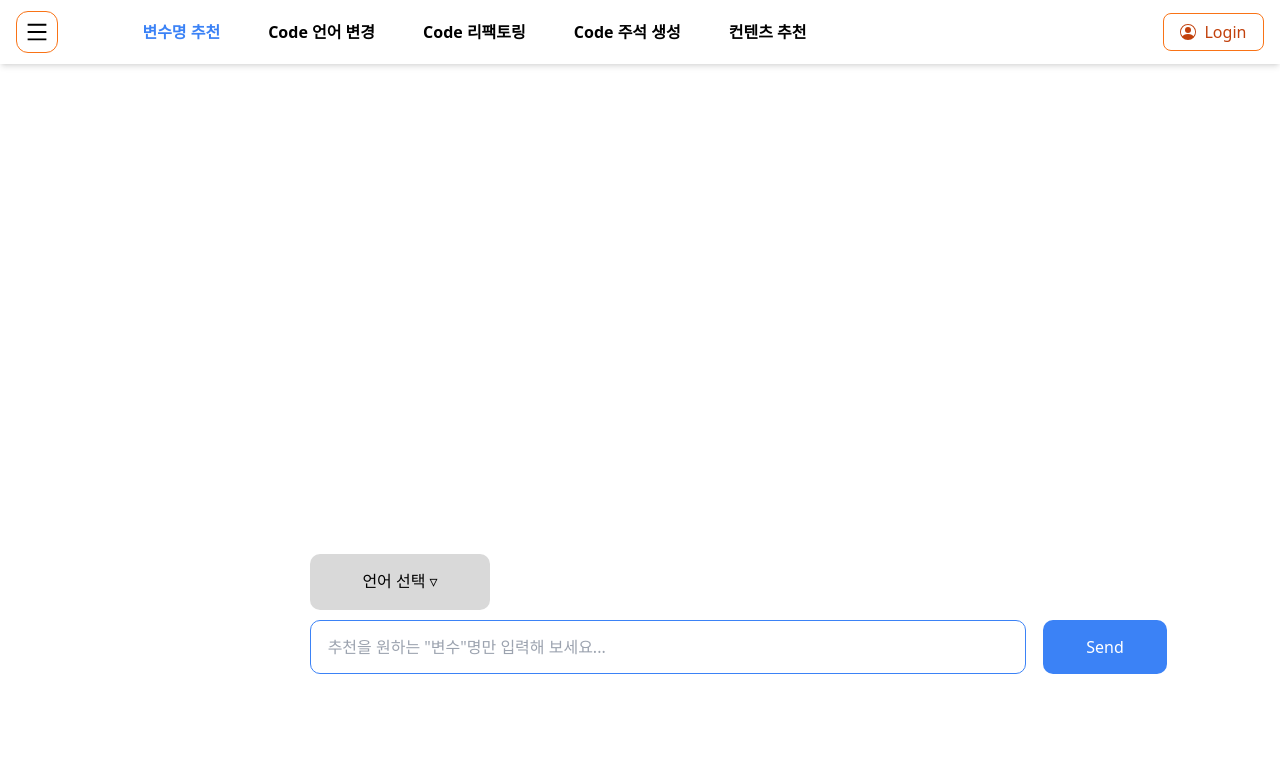
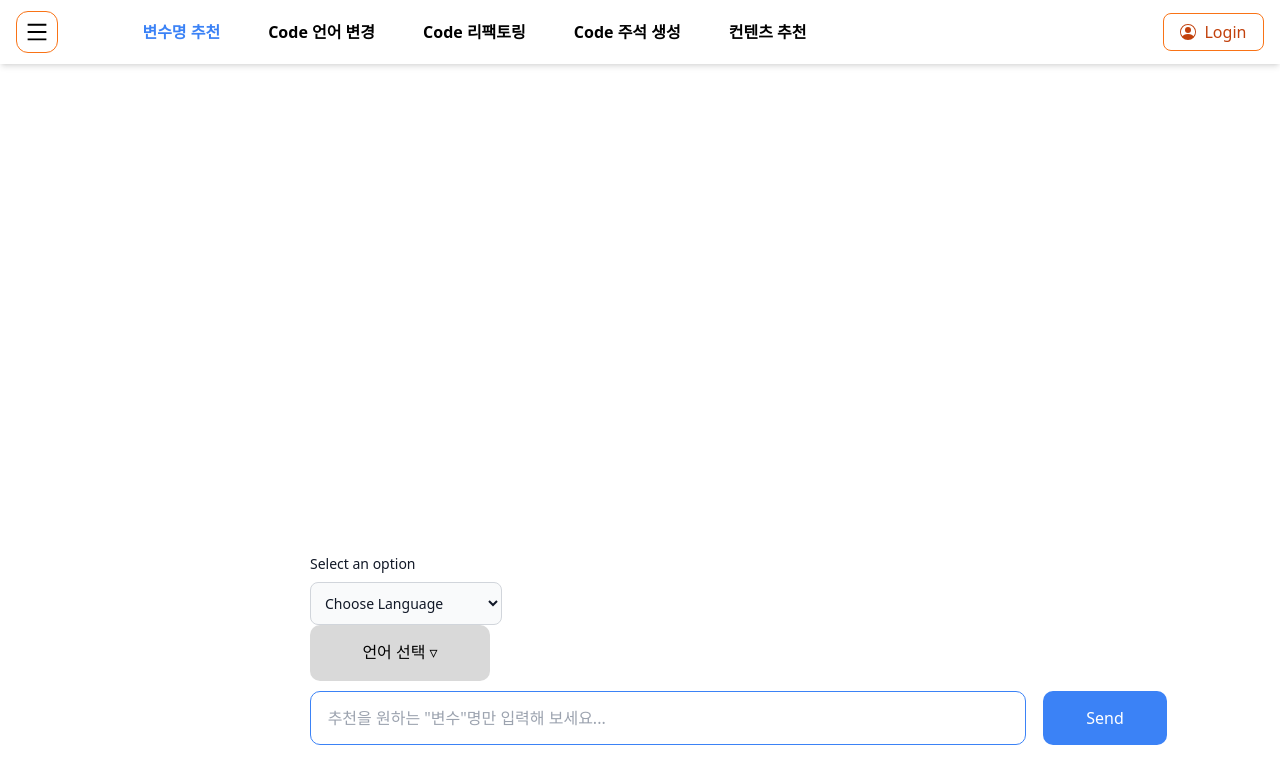
Before and after one commit to Team-Dasom/co-re-websites, a React (Create React App) app: page /recommand-variable-name in a window 1280 px wide. Shown: the top 784 px of the page. Built offline with nearby package versions, Linux system fonts and the light colour scheme.

Commit message:
[UI] 드롭다운 구현 및 적용 (#24)

```diff
--- /dev/null
+++ b/src/components/Dropdown.js
@@ -0,0 +1,23 @@
+export default function Dropdown({list, setSelectedLanguage}) {
+
+  return (
+    <div className="w-48">
+      <label
+        htmlFor='languages'
+        className='block mb-2 text-sm font-medium text-gray-900 dark:text-white'
+      >
+        Select an option
+      </label>
+      <select
+        id='languages'
+        onChange={(e) => setSelectedLanguage(e.target.value)}
+        className='bg-gray-50 border border-gray-300 text-gray-900 text-sm rounded-lg focus:ring-[#3B82F6] focus:border-[#3B82F6] block w-full p-2.5 dark:bg-gray-700 dark:border-gray-600 dark:placeholder-gray-400 dark:text-white dark:focus:ring-[#3B82F6] dark:focus:border-[#3B82F6]'
+      >
+        <option value="">Choose Language</option>
+        {list.map((language, idx) => {
+          return (<option key={language+idx} value={language}>{language}</option>)
+        })}
+      </select>
+    </div>
+  );
+}
--- a/src/pages/RecommandVariableNamePage.js
+++ b/src/pages/RecommandVariableNamePage.js
@@ -3,14 +3,16 @@ import { getCookie } from '../components/Cookie/Cookies';
 import axios from 'axios';
 import VariableName from '../components/VariableName/VariableName';
 import InputDropDown from '../components/VariableName/InputDropDown';
+import Dropdown from 'components/Dropdown';
 
 export default function RecommandVariableName() {
+  const languages = ['C', 'C#', 'C++', 'Dart', 'Go','Java','Javascript','typescript','kotlin']
+  const [selectedLanguage, setSelectedLanguage] = useState('');
   const [inputValues, setInputValues] = useState('');
   const [variableData, setVariableData] = useState('')
   const [inputString, setInputString] = useState('');
   const [variableDataArray, setVariableDataArray] = useState([]);
   const [view, setView] = useState(false);
-
 
   // 입력 값이 변경될 때 호출되는 함수
   const handleInputChange = (e) => {
@@ -79,8 +81,14 @@ useEffect(()=>{
       </div>
 
       {/* input  */}
+      {/* jae seok 작업한 Dropdown */}
+      {/* list와 setSelected함수를 적용하면 해당 값을 가져올 수 있음  */}
+      <div className='ml-[310px]'>
+        <Dropdown list={languages} setSelectedLanguage={setSelectedLanguage}/>
+      </div>
       {/* dropdown */}
       <div className='ml-[310px] text-center'>
+
             <div className='w-[180px] h-[56px] bg-[#D9D9D9] rounded-[10px] relative'>
               <ul onClick={() => {setView(!view)}}>
 
```
